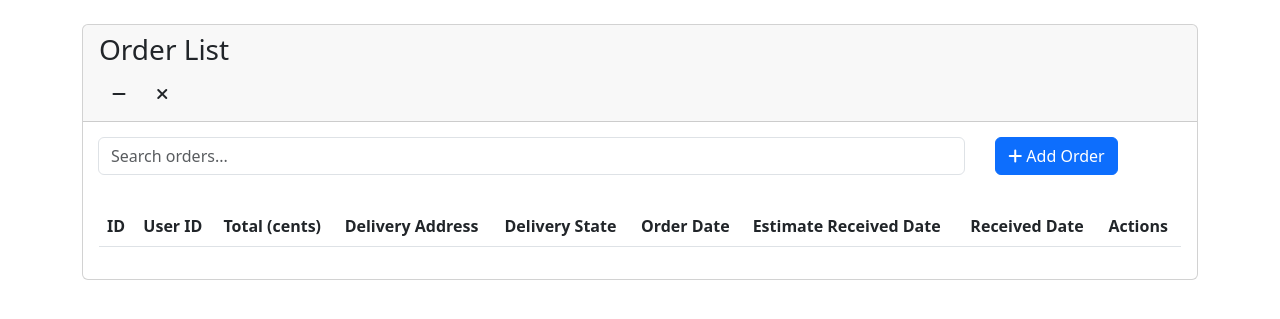
After one commit to LilsShine142/WebPHP_DoAn_EC, a PHP site: page /WebPHP_DoAn_EC/pages/Order/list.php in a window 1280 px wide. The commit adds this page. Shown: the top 319 px of the page. Run offline with PHP 8.4, Linux system fonts and the light colour scheme; lists and menus that the app fills with data are empty.

Commit message:
Done UI load order list

```diff
--- /dev/null
+++ b/admin2/pages/Order/list.php
@@ -0,0 +1,140 @@
+<!DOCTYPE html>
+<html lang="en">
+<head>
+    <meta charset="UTF-8">
+    <meta name="viewport" content="width=device-width, initial-scale=1.0">
+    <title>Order List</title>
+
+    <!-- Bootstrap & FontAwesome -->
+    <link rel="stylesheet" href="https://cdnjs.cloudflare.com/ajax/libs/font-awesome/6.4.2/css/all.min.css">
+    <link rel="stylesheet" href="https://cdnjs.cloudflare.com/ajax/libs/bootstrap/5.3.0/css/bootstrap.min.css">
+
+    <!-- jQuery -->
+    <script src="https://code.jquery.com/jquery-3.6.0.min.js"></script>
+</head>
+<body>
+
+<div class="container mt-4">
+    <div class="card">
+        <div class="card-header">
+            <h3 class="card-title">Order List</h3>
+
+            <div class="card-tools">
+                <button type="button" class="btn btn-tool" data-card-widget="collapse" title="Collapse">
+                    <i class="fas fa-minus"></i>
+                </button>
+                <button type="button" class="btn btn-tool" data-card-widget="remove" title="Remove">
+                    <i class="fas fa-times"></i>
+                </button>
+            </div>
+        </div>
+
+        <div class="card-search" style="display: flex; margin: 15px;">
+            <div class="search" style="width: 80%; margin-right: 30px;">
+                <input type="text" id="searchInput" class="form-control" placeholder="Search orders...">
+            </div>
+            <a href="index.php?page=pages/Order/create.php" class="btn btn-primary">
+                <i class="fas fa-plus"></i> Add Order
+            </a>
+        </div>
+
+        <div class="card-body">
+            <table class="table table-striped table-hover">
+                <thead>
+                    <tr>
+                        <th>ID</th>
+                        <th>User ID</th>
+                        <th>Total (cents)</th>
+                        <th>Delivery Address</th>
+                        <th>Delivery State</th>
+                        <th>Order Date</th>
+                        <th>Estimate Received Date</th>
+                        <th>Received Date</th>
+                        <th>Actions</th>
+                    </tr>
+                </thead>
+                <tbody id="orderTableBody">
+                    <!-- Dữ liệu sẽ được AJAX tải vào đây -->
+                </tbody>
+            </table>
+        </div>
+    </div>
+</div>
+
+<!-- JavaScript xử lý AJAX -->
+<script>
+$(document).ready(function() {
+    let deliveryStateMap = {};
+
+    function loadDeliveryStates() {
+        return $.ajax({
+            url: "http://localhost:81/WebPHP_DoAn_EC/api/orders/delivery_states",
+            type: "GET",
+            dataType: "json",
+            success: function(response) {
+                if (response.success && response.data.length > 0) {
+                    response.data.forEach(state => {
+                        deliveryStateMap[state.id] = state.name;
+                    });
+                } else {
+                    console.warn("No delivery states found");
+                }
+            },
+            error: function() {
+                console.error("Failed to load delivery states");
+            }
+        });
+    }
+
+    function loadOrders() {
+        $.ajax({
+            url: "http://localhost:81/WebPHP_DoAn_EC/api/orders",
+            type: "GET",
+            dataType: "json",
+            success: function(response) {
+                if (response.success && response.data.length > 0) {
+                    let html = "";
+                    response.data.forEach(order => {
+                        var stateName = deliveryStateMap[order.delivery_state_id] || "Unknown";
+                        html += `<tr>
+                                    <td>${order.id}</td>
+                                    <td>${order.user_id}</td>
+                                    <td>${order.total_cents.toLocaleString()}</td>
+                                    <td>${order.delivery_address}</td>
+                                    <td>${stateName}</td>
+                                    <td>${order.order_date}</td>
+                                    <td>${order.estimate_received_date}</td>
+                                    <td>${order.received_date ?? 'N/A'}</td>
+                                    <td>
+                                        <a href='index.php?page=pages/Order/details.php&id=${order.id}' class='btn btn-info btn-sm' title='View'>
+                                            <i class='fas fa-eye'></i>
+                                        </a>
+                                        <a href='index.php?page=pages/Order/update.php&id=${order.id}' class='btn btn-warning btn-sm' title='Edit'>
+                                            <i class='fas fa-edit'></i>
+                                        </a>
+                                        <button class='btn btn-danger btn-sm' title='Delete' onclick='deleteOrder(${order.id})'>
+                                            <i class='fas fa-trash'></i>
+                                        </button>
+                                    </td>
+                                </tr>`;
+                    });
+                    $("#orderTableBody").html(html);
+                } else {
+                    $("#orderTableBody").html("<tr><td colspan='9' class='text-center'>No orders found</td></tr>");
+                }
+            },
+            error: function() {
+                $("#orderTableBody").html("<tr><td colspan='9' class='text-center text-danger'>Failed to load data</td></tr>");
+            }
+        });
+    }
+
+    // Đảm bảo API delivery_states tải xong trước khi gọi loadOrders
+    loadDeliveryStates().done(function() {
+        loadOrders();
+    });
+});
+</script>
+
+</body>
+</html>
```
Also changed, not shown: admin2/layouts/sidebar.php (+2 -25 lines).
